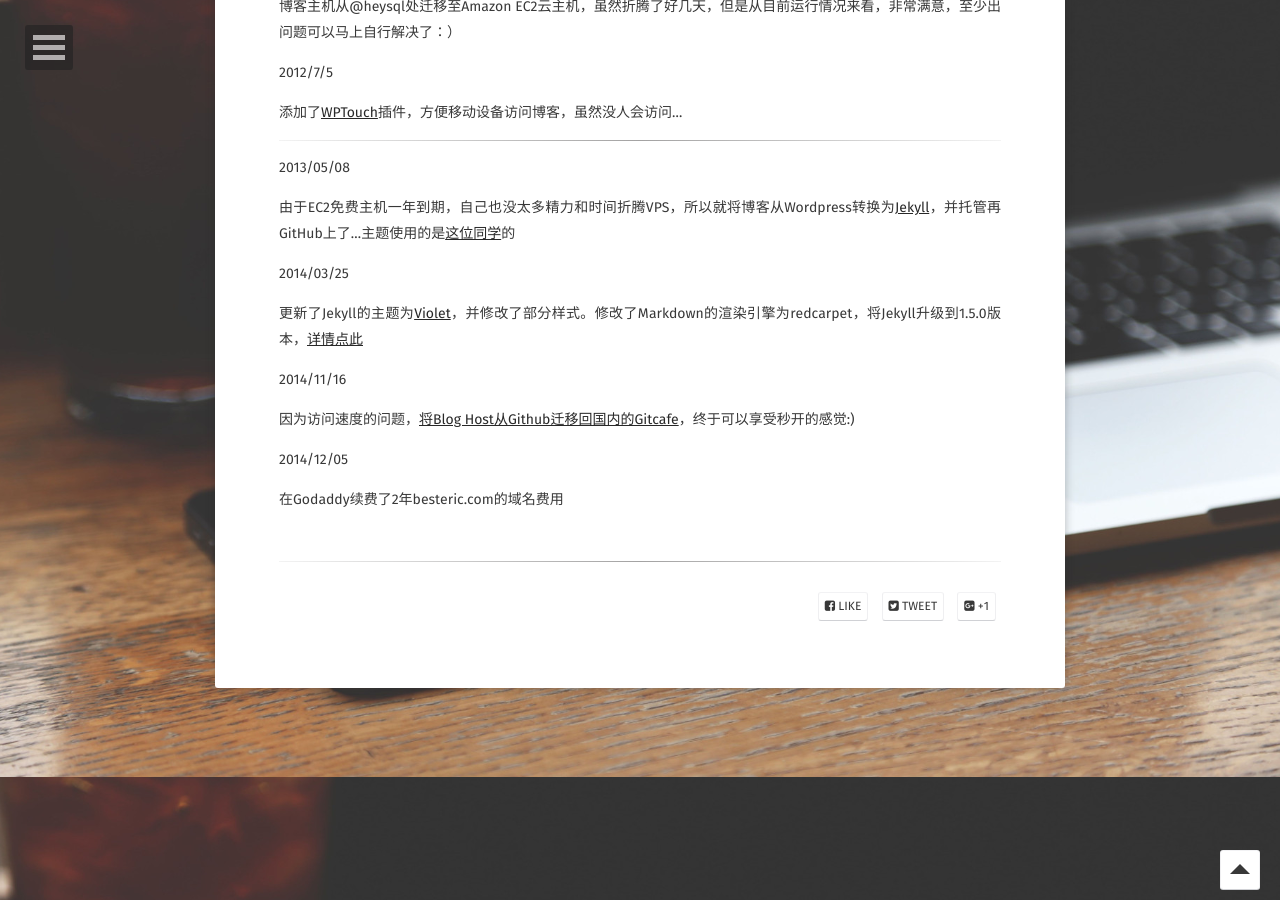
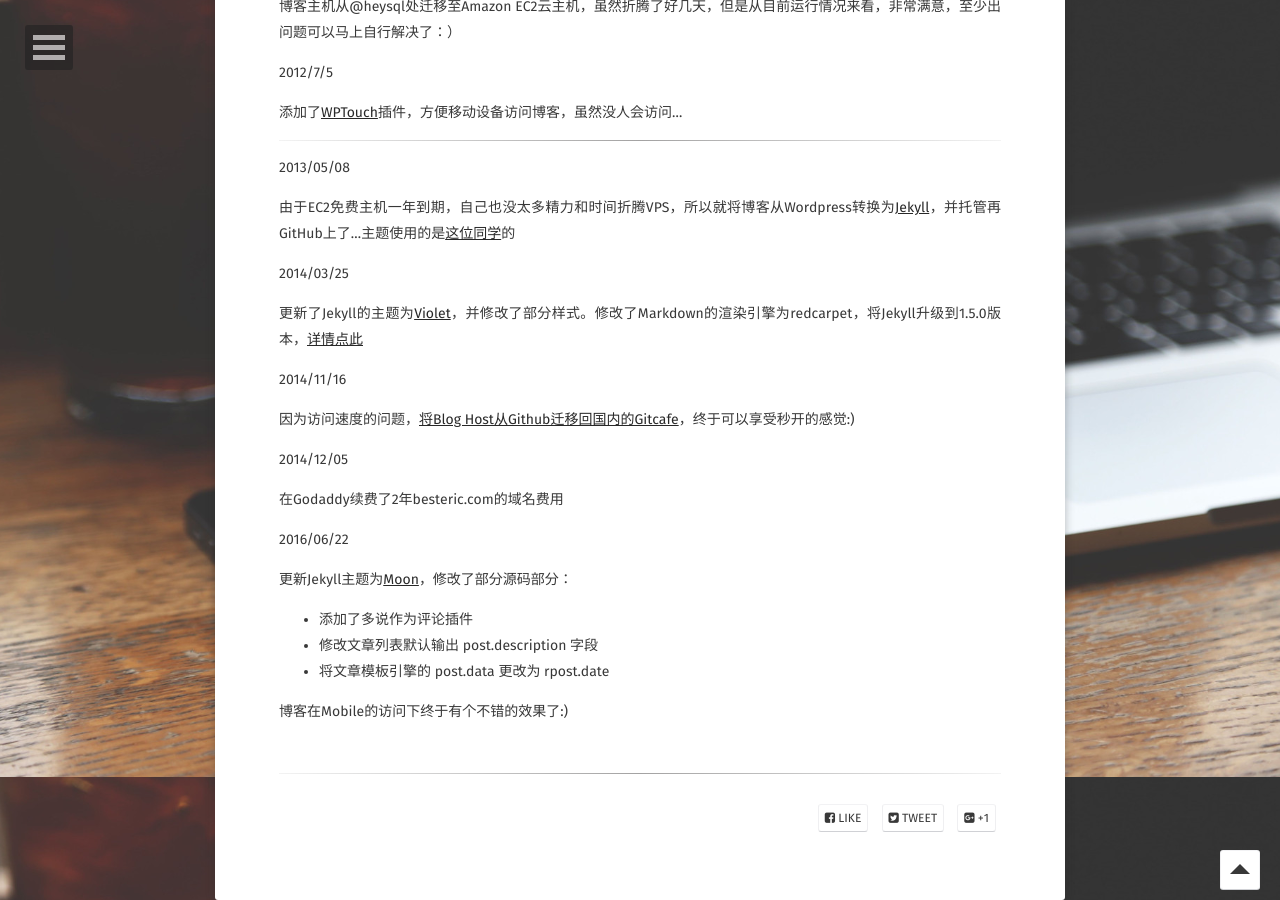
Before and after one commit to besteric/besteric.github.com, a Jekyll site: the page built from logs/index.markdown, in a window 1280 px wide and 900 px high, scrolled down 1023 px. Built offline with Jekyll 4.4.1, drawn with Linux system fonts in a browser that asks for light colours; some web fonts are replaced; comment, search, counter and statistics services are not loaded.

Commit message:
modify config

```diff
--- a/_layouts/home.html
+++ b/_layouts/home.html
@@ -38,9 +38,10 @@ layout: compress
                          <a class="btn zoombtn" href="{{ site.url }}/posts">
                          Posts
                          </a>
-                         <a class="btn zoombtn" href="{{ site.url }}/projects">
-                         Projects
+                         <a class="btn zoombtn" href="{{ site.url }}/logs">
+                         Logs
                          </a>
+
                  </h3>
             </div>
         </div>
--- a/logs/index.markdown
+++ b/logs/index.markdown
@@ -70,3 +70,13 @@ wordpress_id: 384
 2014/12/05
 
 在Godaddy续费了2年besteric.com的域名费用
+
+2016/06/22
+
+更新Jekyll主题为[Moon](http://taylantatli.me/Moon/moon-theme/)，修改了部分源码部分：
+
+ * 添加了多说作为评论插件
+ * 修改文章列表默认输出 post.description 字段
+ * 将文章模板引擎的 post.data 更改为 rpost.date
+
+博客在Mobile的访问下终于有个不错的效果了:)
```
